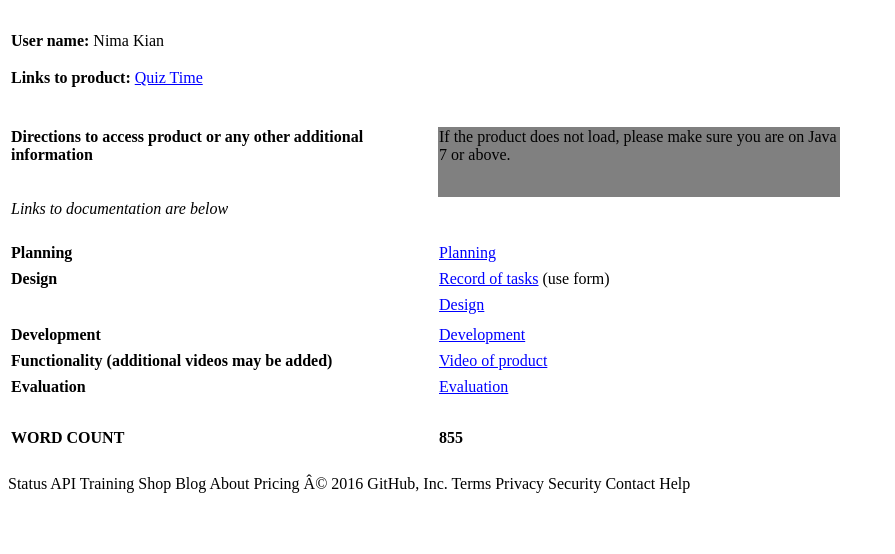
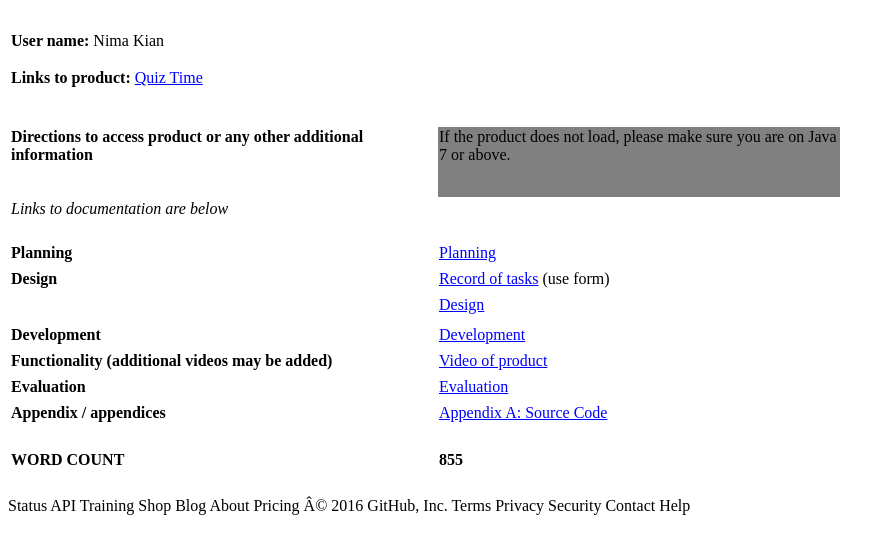
Before and after one commit to TheFinest962/ApplicationWebRepo, a plain HTML site: page index.html in a window 1280 px wide. Shown: the part 102-656 px from the top of the page, without its empty margins (0-895 px from the left). Drawn offline with Linux system fonts and the light colour scheme.

Commit message:
Update index.html

```diff
--- a/index.html
+++ b/index.html
@@ -140,6 +140,12 @@
 			</tr>
 
 			<tr>
+				<td width=320 colspan=2><p><b>Appendix / appendices</b></p></td>
+				<td width=400><a href="Documentation/Appendix Source Code.txt">Appendix A: Source Code</a></td>
+				<td width=200></td>
+			</tr>
+
+			<tr>
 				<td width=320 colspan=2 height='70'><p><b>WORD COUNT</b></p></td>
 				<td width=400><p><b>855</b></p></td>
 				<td width=200></td>
```
